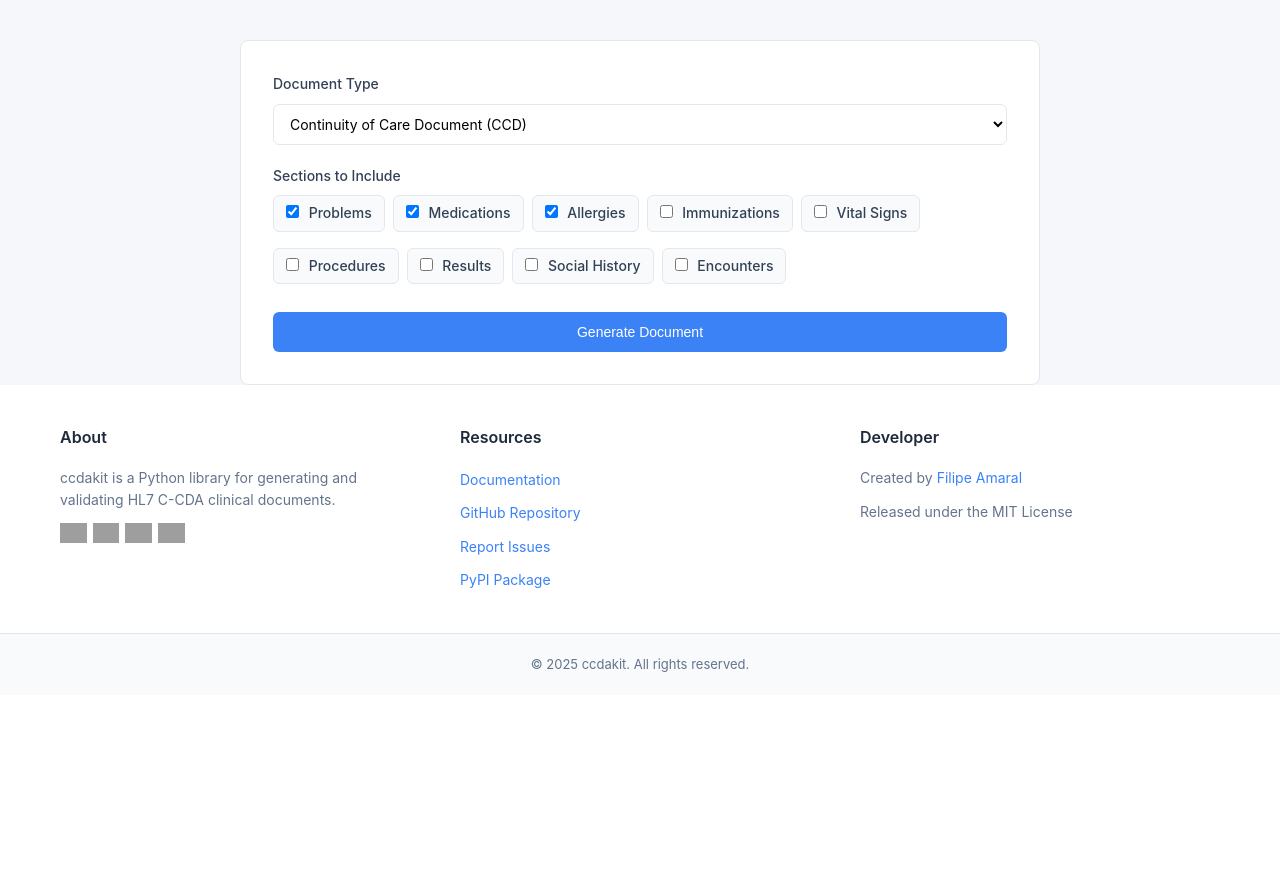
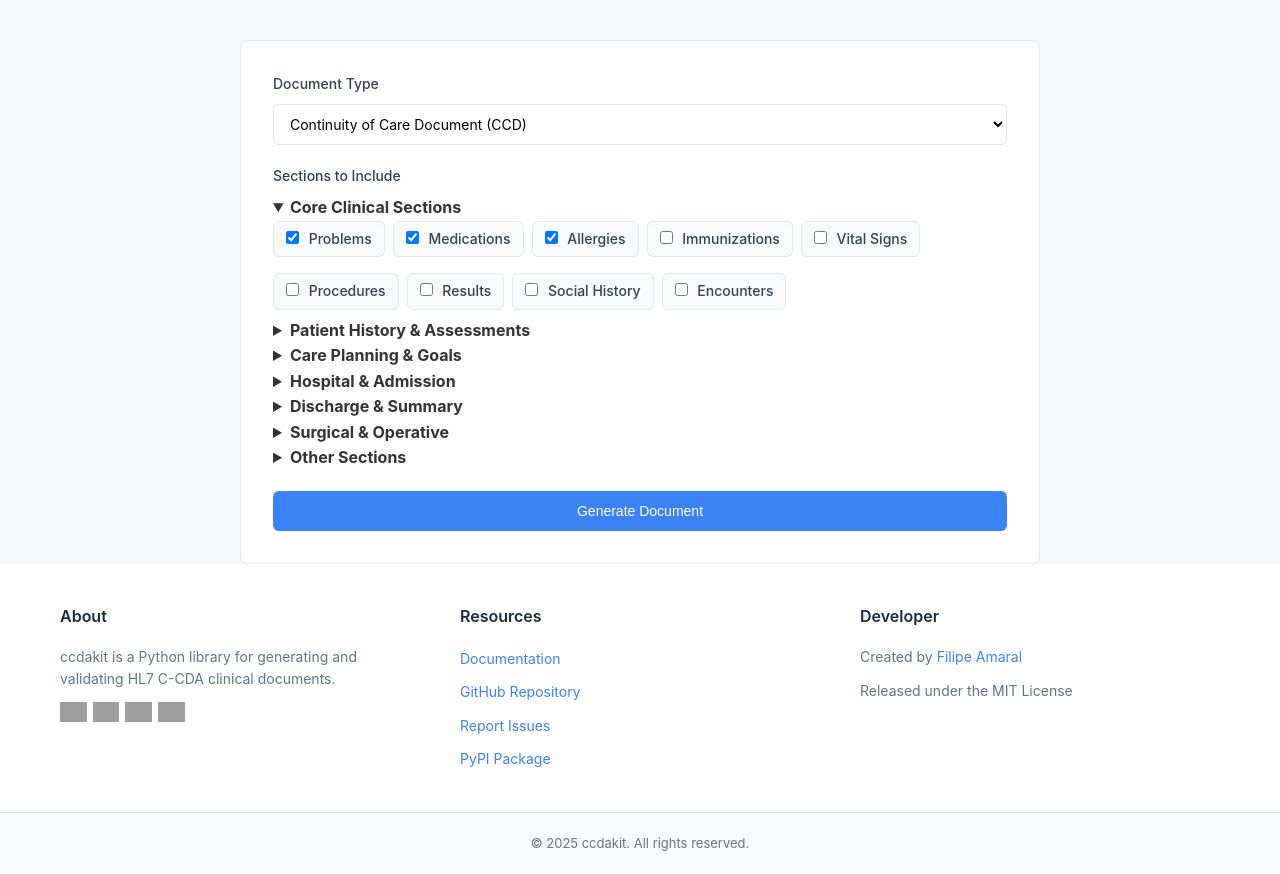
Before and after one commit to Itisfilipe/ccdakit, a Flask app: page /generate in a window 1280 px wide. Shown: the part 284-1158 px from the top of the page. Before the commit the page ends 956 px from the top, so only its background shows below. Run offline with Flask 3, Linux system fonts and the light colour scheme; grey boxes are pictures that could not be loaded.

Commit message:
feat: Add more sections to the generator

```diff
--- a/ccdakit/cli/web/templates/generate.html
+++ b/ccdakit/cli/web/templates/generate.html
@@ -20,6 +20,9 @@
 
         <div class="form-group">
             <label>Sections to Include</label>
+
+            <details open>
+                <summary><strong>Core Clinical Sections</strong></summary>
                 <div class="checkbox-group">
                     <label class="checkbox-label"><input type="checkbox" name="sections" value="problems" checked> Problems</label>
                     <label class="checkbox-label"><input type="checkbox" name="sections" value="medications" checked> Medications</label>
@@ -31,6 +34,73 @@
                     <label class="checkbox-label"><input type="checkbox" name="sections" value="social-history"> Social History</label>
                     <label class="checkbox-label"><input type="checkbox" name="sections" value="encounters"> Encounters</label>
                 </div>
+            </details>
+
+            <details>
+                <summary><strong>Patient History & Assessments</strong></summary>
+                <div class="checkbox-group">
+                    <label class="checkbox-label"><input type="checkbox" name="sections" value="family-history"> Family History</label>
+                    <label class="checkbox-label"><input type="checkbox" name="sections" value="past-medical-history"> Past Medical History</label>
+                    <label class="checkbox-label"><input type="checkbox" name="sections" value="health-status-evaluations"> Health Status Evaluations</label>
+                    <label class="checkbox-label"><input type="checkbox" name="sections" value="physical-exam"> Physical Exam</label>
+                    <label class="checkbox-label"><input type="checkbox" name="sections" value="functional-status"> Functional Status</label>
+                    <label class="checkbox-label"><input type="checkbox" name="sections" value="mental-status"> Mental Status</label>
+                </div>
+            </details>
+
+            <details>
+                <summary><strong>Care Planning & Goals</strong></summary>
+                <div class="checkbox-group">
+                    <label class="checkbox-label"><input type="checkbox" name="sections" value="goals"> Goals</label>
+                    <label class="checkbox-label"><input type="checkbox" name="sections" value="plan-of-treatment"> Plan of Treatment</label>
+                    <label class="checkbox-label"><input type="checkbox" name="sections" value="assessment-and-plan"> Assessment and Plan</label>
+                    <label class="checkbox-label"><input type="checkbox" name="sections" value="health-concerns"> Health Concerns</label>
+                    <label class="checkbox-label"><input type="checkbox" name="sections" value="interventions"> Interventions</label>
+                    <label class="checkbox-label"><input type="checkbox" name="sections" value="instructions"> Instructions</label>
+                </div>
+            </details>
+
+            <details>
+                <summary><strong>Hospital & Admission</strong></summary>
+                <div class="checkbox-group">
+                    <label class="checkbox-label"><input type="checkbox" name="sections" value="admission-diagnosis"> Admission Diagnosis</label>
+                    <label class="checkbox-label"><input type="checkbox" name="sections" value="admission-medications"> Admission Medications</label>
+                    <label class="checkbox-label"><input type="checkbox" name="sections" value="anesthesia"> Anesthesia</label>
+                    <label class="checkbox-label"><input type="checkbox" name="sections" value="hospital-course"> Hospital Course</label>
+                    <label class="checkbox-label"><input type="checkbox" name="sections" value="reason-for-visit"> Reason for Visit</label>
+                    <label class="checkbox-label"><input type="checkbox" name="sections" value="chief-complaint-reason-for-visit"> Chief Complaint & Reason for Visit</label>
+                </div>
+            </details>
+
+            <details>
+                <summary><strong>Discharge & Summary</strong></summary>
+                <div class="checkbox-group">
+                    <label class="checkbox-label"><input type="checkbox" name="sections" value="discharge-diagnosis"> Discharge Diagnosis</label>
+                    <label class="checkbox-label"><input type="checkbox" name="sections" value="discharge-medications"> Discharge Medications</label>
+                    <label class="checkbox-label"><input type="checkbox" name="sections" value="hospital-discharge-studies"> Hospital Discharge Studies</label>
+                    <label class="checkbox-label"><input type="checkbox" name="sections" value="hospital-discharge-instructions"> Hospital Discharge Instructions</label>
+                </div>
+            </details>
+
+            <details>
+                <summary><strong>Surgical & Operative</strong></summary>
+                <div class="checkbox-group">
+                    <label class="checkbox-label"><input type="checkbox" name="sections" value="preoperative-diagnosis"> Preoperative Diagnosis</label>
+                    <label class="checkbox-label"><input type="checkbox" name="sections" value="postoperative-diagnosis"> Postoperative Diagnosis</label>
+                    <label class="checkbox-label"><input type="checkbox" name="sections" value="complications"> Complications</label>
+                </div>
+            </details>
+
+            <details>
+                <summary><strong>Other Sections</strong></summary>
+                <div class="checkbox-group">
+                    <label class="checkbox-label"><input type="checkbox" name="sections" value="advance-directives"> Advance Directives</label>
+                    <label class="checkbox-label"><input type="checkbox" name="sections" value="medical-equipment"> Medical Equipment</label>
+                    <label class="checkbox-label"><input type="checkbox" name="sections" value="medications-administered"> Medications Administered</label>
+                    <label class="checkbox-label"><input type="checkbox" name="sections" value="nutrition"> Nutrition</label>
+                    <label class="checkbox-label"><input type="checkbox" name="sections" value="payers"> Payers</label>
+                </div>
+            </details>
         </div>
 
         <button type="submit" class="btn-primary">Generate Document</button>
```
Lines whose indentation alone changed are shown as unchanged.
